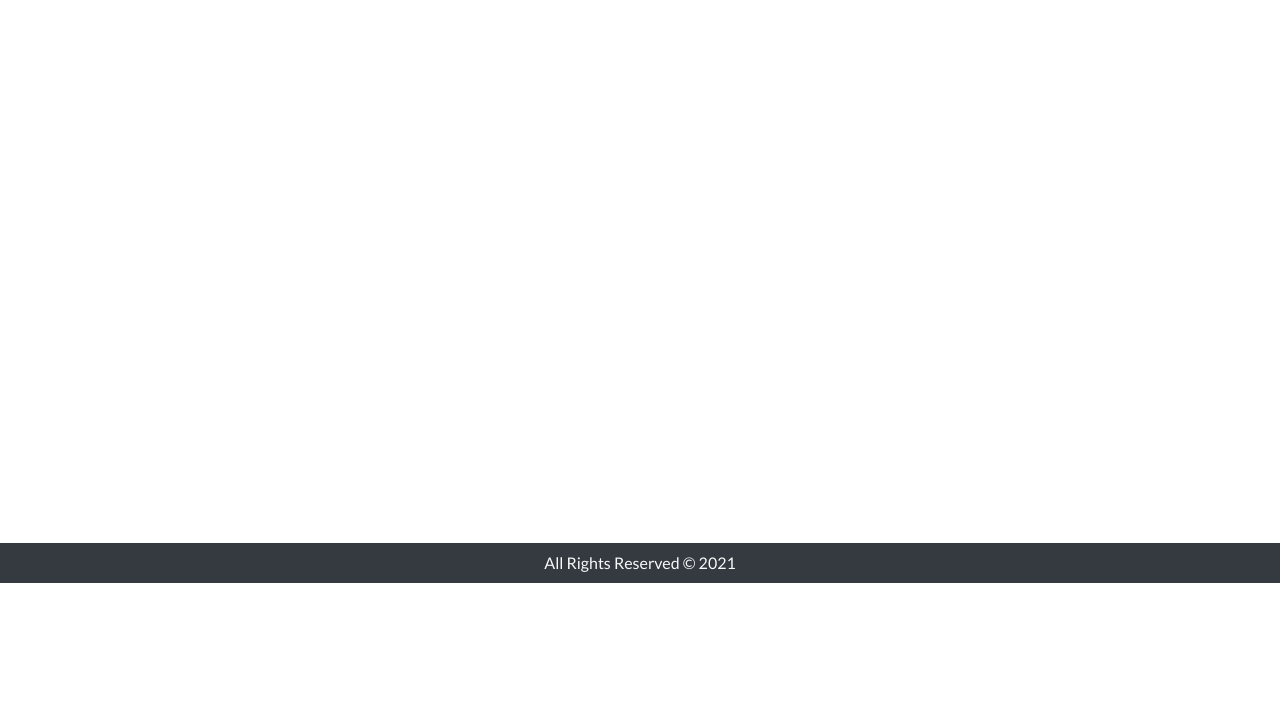
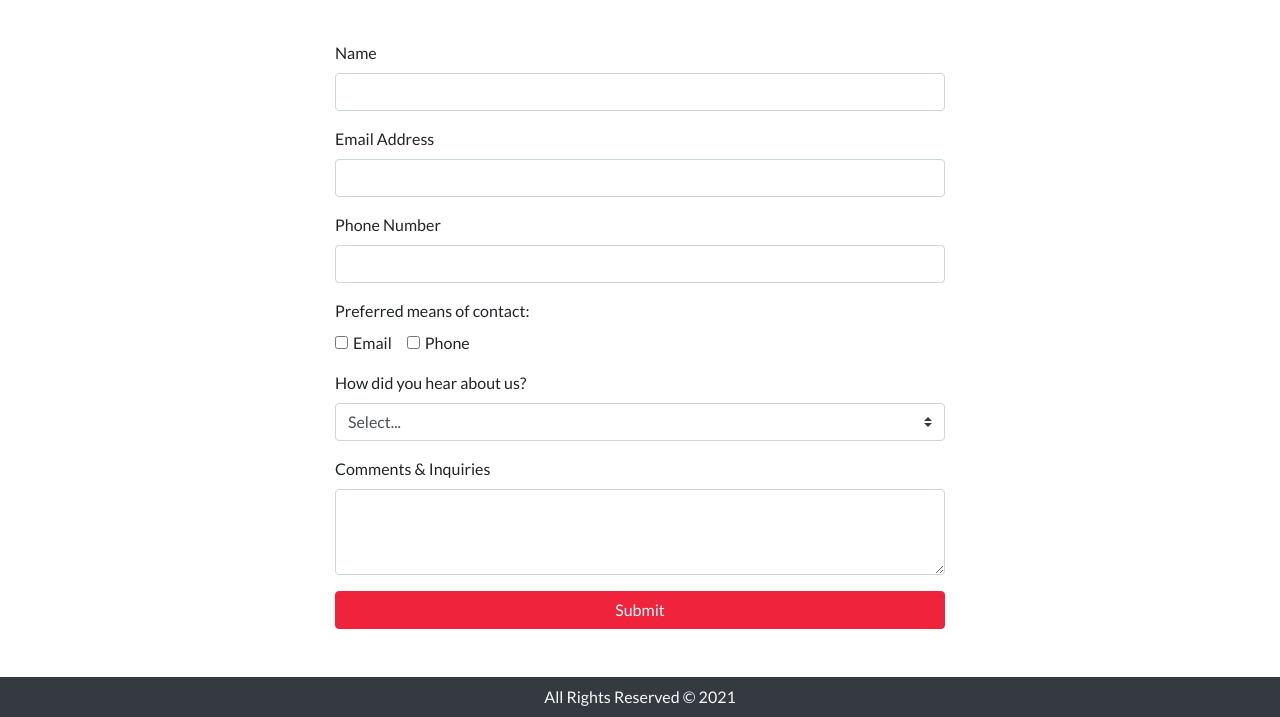
Before and after one commit to jadrake95/BootStrap-Gym, a website: page contact.html in a window 1280 px wide. Shown: the part 217-934 px from the top of the page. Before the commit the page ends 800 px from the top, so only its background shows below. Drawn offline with nearby package versions, Linux system fonts and the light colour scheme.

Commit message:
created the form for contact page, WIP

```diff
--- a/contact.html
+++ b/contact.html
@@ -44,7 +44,73 @@
       </div>
     </nav>
 
-    <footer class="container-fluid p-0 fixed-bottom">
+    <div class="container-fluid mx-auto text-center mt-5 p-5">
+      <h2 class="display-2 font-weight-bold">
+        Get In <span class="text-primary">Touch</span>
+      </h2>
+    </div>
+
+    <!-- form -->
+    <form
+      class="col-10 offset-1 col-md-8 offset-md-2 col-lg-6 offset-lg-3 needs-validation"
+      novalidate
+    >
+      <div class="form-group">
+        <label for="name">Name</label>
+        <input type="name" class="form-control" id="name" required />
+      </div>
+      <div class="form-group">
+        <label for="email">Email Address</label>
+        <input type="email" class="form-control" id="email" required />
+      </div>
+      <div class="form-group">
+        <label for="phone">Phone Number</label>
+        <input type="number" class="form-control" id="phone" required />
+      </div>
+      <div class="form-group" id="contact-type">
+        <label for="contact-type" class="d-block">
+          Preferred means of contact:
+        </label>
+        <div class="form-check form-check-inline">
+          <input
+            class="form-check-input"
+            type="checkbox"
+            id="contact-email"
+            value="contact-email"
+          />
+          <label class="form-check-label" for="contact-email">Email</label>
+        </div>
+        <div class="form-check form-check-inline">
+          <input
+            class="form-check-input"
+            type="checkbox"
+            id="contact-phone"
+            value="contact-phone"
+          />
+          <label class="form-check-label" for="contact-phone">Phone</label>
+        </div>
+      </div>
+      <div class="form-group">
+        <label for="marketing">How did you hear about us?</label>
+        <select class="custom-select" id="marketing" required>
+          <option value="" selected disabled>Select...</option>
+          <option value="Facebook">Facebook</option>
+          <option value="Instagram">Instagram</option>
+          <option value="Google">Google</option>
+          <option value="Newspaper">Newspaper</option>
+          <option value="Station">Train Station Billboard</option>
+          <option value="Other">Other</option>
+        </select>
+      </div>
+
+      <div class="form-group">
+        <label for="comments">Comments & Inquiries</label>
+        <textarea class="form-control" id="comments" rows="3"></textarea>
+      </div>
+      <button type="submit" class="btn btn-primary btn-block">Submit</button>
+    </form>
+
+    <footer class="container-fluid p-0 mt-5">
       <div
         class="d-flex justify-content-center align-items-center text-center bg-dark text-light p-2"
       >
@@ -62,5 +128,6 @@
       integrity="sha384-Piv4xVNRyMGpqkS2by6br4gNJ7DXjqk09RmUpJ8jgGtD7zP9yug3goQfGII0yAns"
       crossorigin="anonymous"
     ></script>
+    <script src="public/js/app.js"></script>
   </body>
 </html>
--- a/public/js/app.js
+++ b/public/js/app.js
@@ -15,3 +15,29 @@ window.addEventListener("scroll", function () {
     logo.src = "public/images/NEW_LOGO(light).svg";
   }
 });
+
+(function () {
+  "use strict";
+  window.addEventListener(
+    "load",
+    function () {
+      // Fetch all the forms we want to apply custom Bootstrap validation styles to
+      var forms = document.getElementsByClassName("needs-validation");
+      // Loop over them and prevent submission
+      var validation = Array.prototype.filter.call(forms, function (form) {
+        form.addEventListener(
+          "submit",
+          function (event) {
+            if (form.checkValidity() === false) {
+              event.preventDefault();
+              event.stopPropagation();
+            }
+            form.classList.add("was-validated");
+          },
+          false
+        );
+      });
+    },
+    false
+  );
+})();
--- a/scss/style.scss
+++ b/scss/style.scss
@@ -2,6 +2,7 @@ $theme-colors: (
   "primary": #ef233c,
   "secondary": #4ba3c3,
 );
+$enable-responsive-font-sizes: true;
 
 @import "../node_modules/bootstrap/scss/bootstrap";
 
```
Also changed, not shown: public/stylesheets/style.css, 1 other file.
